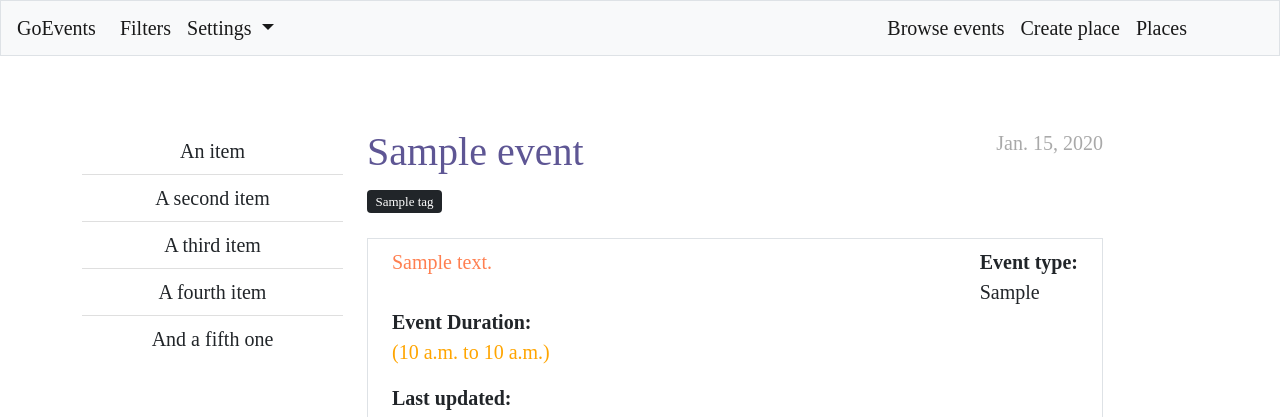
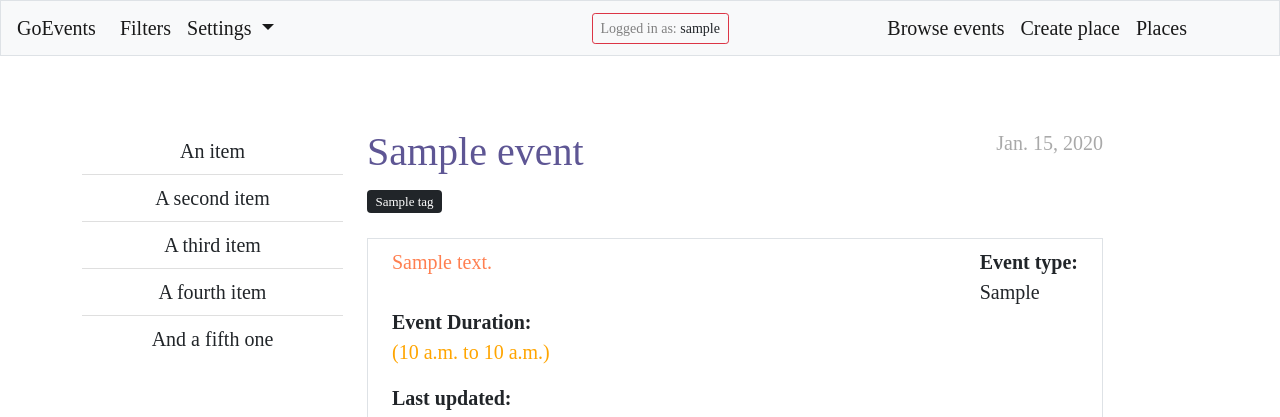
Before and after one commit to vikas1412/events-app, a Django app: page /events/event/1/ in a window 1280 px wide. Shown: the top 417 px of the page. Run offline with Django 3.2, Linux system fonts and the light colour scheme; a user stored in the database is signed in; tables that the repository leaves empty hold one stand-in row (values such as "Sample post"); data that the repository does not hold is empty; parts of the project's set-up code (start-up, migrations or seed data) failed here and were passed over; some libraries are stand-ins or nearby versions.

Commit message:
Add new links

```diff
--- a/templates/base.html
+++ b/templates/base.html
@@ -72,6 +72,13 @@
                     </ul>
                 </li>
             </ul>
+            <ul class="navbar-nav mb-2 mb-lg-0 col-sm-3">
+                {% if user.is_authenticated %}
+                <li class="btn btn-outline border-danger btn-sm ">
+                    <span style="color: gray">Logged in as:</span> {{ request.user }}
+                </li>
+                {% endif %}
+            </ul>
             <ul class="navbar-nav mb-2 mb-lg-0 col-sm-4">
                 <li class="nav-item">
                     <a class="nav-link active" aria-current="page" href="{% url 'events' %}">Browse events</a>
```
